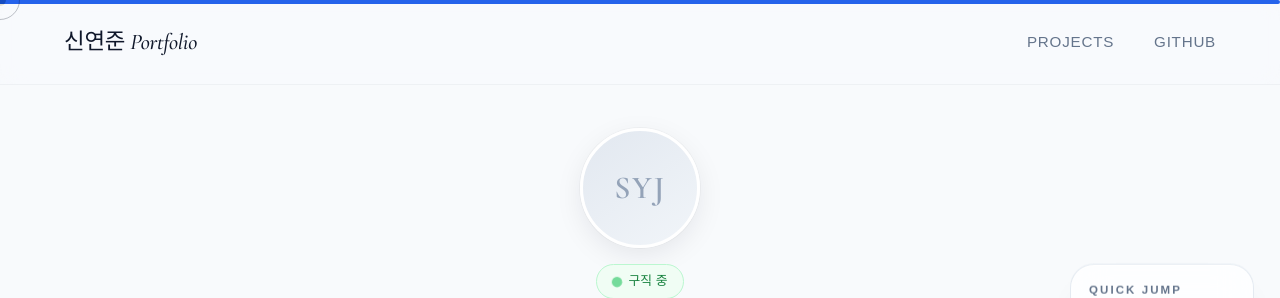
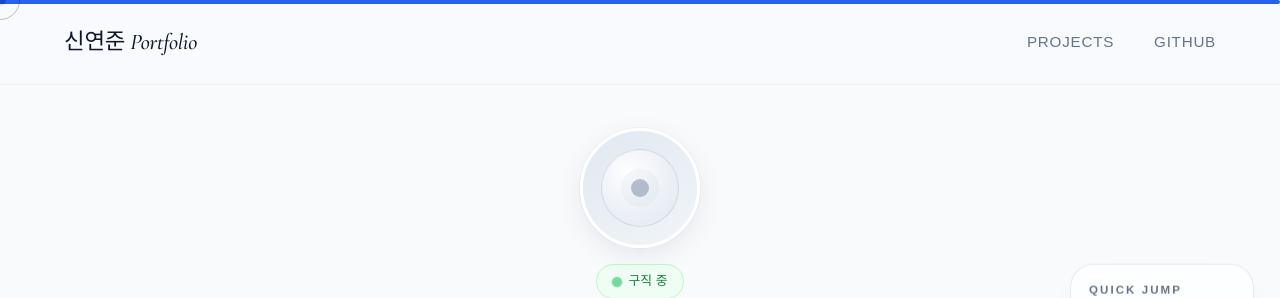
Before and after one commit to shinyeonjun/portfolio, a React (Vite) app: page / in a window 1280 px wide. Shown: the top 298 px of the page. Built offline with nearby package versions, Linux system fonts and the light colour scheme; a web font is replaced by a local one.

Commit message:
style: remove hero initials from avatar

```diff
--- a/src/App.css
+++ b/src/App.css
@@ -248,6 +248,7 @@
 }
 
 .profile-avatar {
+  position: relative;
   width: 120px;
   height: 120px;
   border-radius: 50%;
@@ -259,7 +260,30 @@
   display: flex;
   align-items: center;
   justify-content: center;
+  overflow: hidden;
   transition: transform 0.4s cubic-bezier(0.16, 1, 0.3, 1), box-shadow 0.4s ease;
+}
+
+.profile-avatar::before {
+  content: '';
+  position: absolute;
+  inset: 18px;
+  border-radius: 50%;
+  border: 1px solid rgba(148, 163, 184, 0.28);
+  background: radial-gradient(circle at 35% 30%, rgba(255, 255, 255, 0.95), rgba(226, 232, 240, 0.4) 72%, rgba(203, 213, 225, 0.18) 100%);
+}
+
+.profile-avatar::after {
+  content: '';
+  position: absolute;
+  left: 50%;
+  top: 50%;
+  width: 18px;
+  height: 18px;
+  border-radius: 50%;
+  background: rgba(148, 163, 184, 0.7);
+  box-shadow: 0 0 0 10px rgba(148, 163, 184, 0.08);
+  transform: translate(-50%, -50%);
 }
 
 .profile-avatar:hover {
@@ -267,15 +291,6 @@
   box-shadow:
     0 12px 40px -4px rgba(15, 23, 42, 0.15),
     0 0 0 1px rgba(0, 0, 0, 0.05);
-}
-
-.profile-avatar-initials {
-  font-family: var(--font-serif);
-  font-size: 2rem;
-  font-weight: 600;
-  color: #94a3b8;
-  letter-spacing: 0.05em;
-  user-select: none;
 }
 
 .profile-status {
--- a/src/components/Hero.tsx
+++ b/src/components/Hero.tsx
@@ -116,9 +116,7 @@ export default function Hero() {
                     variants={avatarVariants}
                     transition={{ duration: 0.6, ease: 'easeOut' }}
                 >
-                    <div className="profile-avatar">
-                        <span className="profile-avatar-initials">SYJ</span>
-                    </div>
+                    <div className="profile-avatar" aria-hidden="true" />
                     {/* 상태 배지 */}
                     <div className="profile-status">
                         <div className="profile-status-dot" />
```
